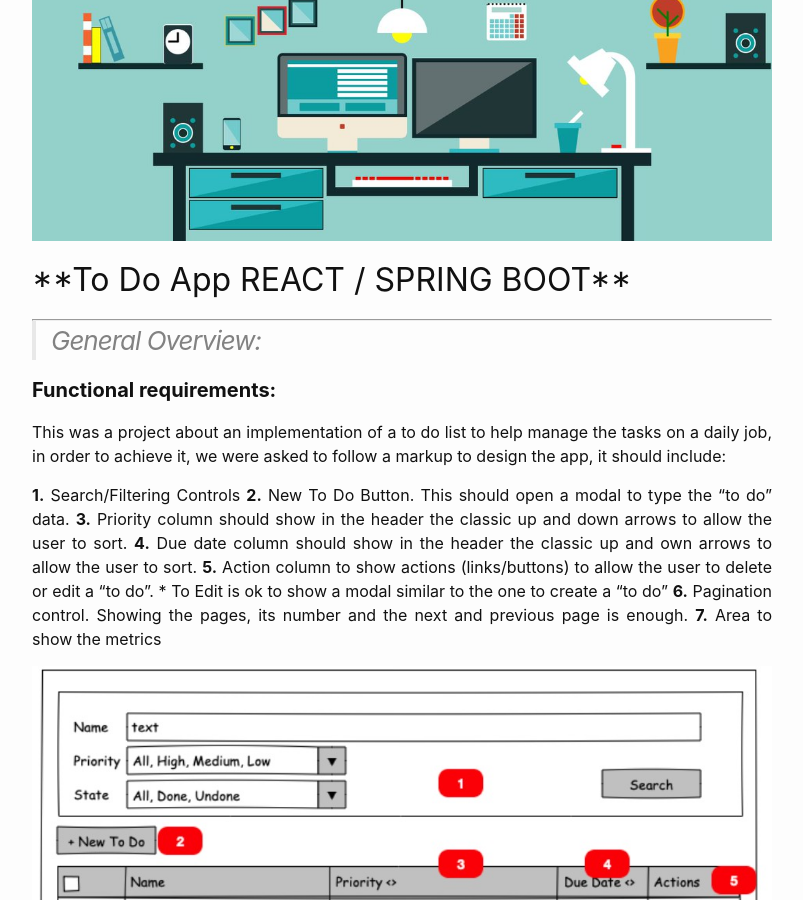
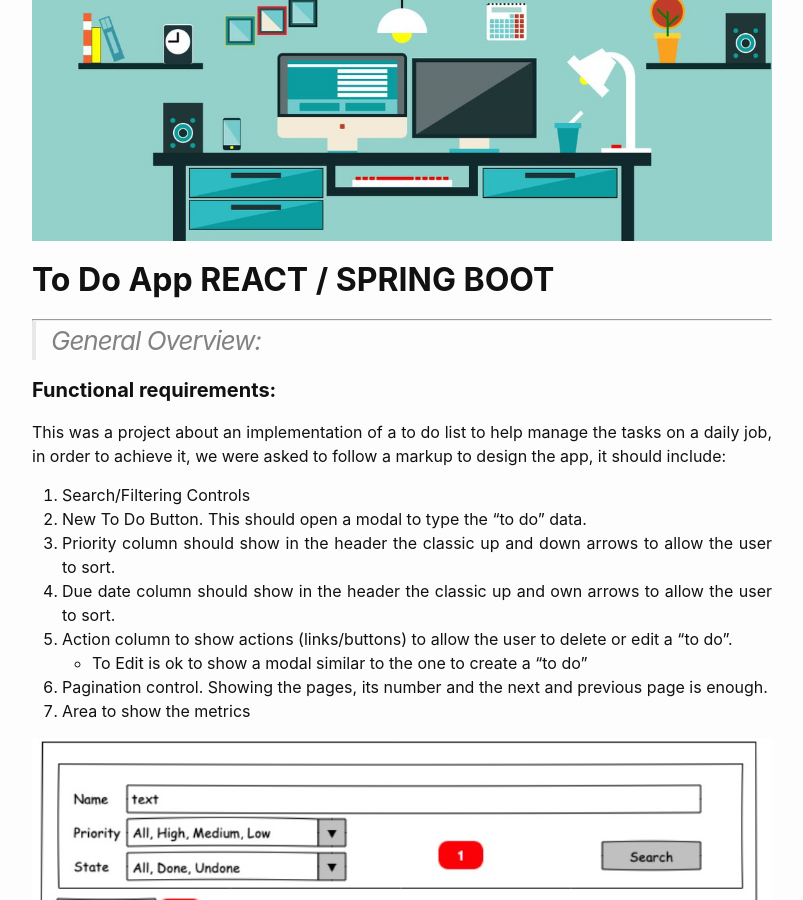
Before and after one commit to TheClerici/my-blog, a Jekyll site: the page built from blog-logs/_posts/2022-11-24-3rdTechLog.md, in a window 1280 px wide and 900 px high, scrolled down 206 px. Shown: the whole window, without its empty margins (238-1041 px from the left). Built offline with Jekyll 4.4.1, drawn with Linux system fonts in a browser that asks for light colours.

Commit message:
title and numbers

```diff
--- a/blog-logs/_posts/2022-11-24-3rdTechLog.md
+++ b/blog-logs/_posts/2022-11-24-3rdTechLog.md
@@ -6,7 +6,7 @@ category: Log
 ---
 ![dev](https://github.com/TheClerici/my-blog/blob/main/images/dev.jpg?raw=true "Header")
 
-<h2>**To Do App REACT / SPRING BOOT**</h2>
+## **To Do App REACT / SPRING BOOT**
 
 ------------------------------------------------------------------------------------------
 <blockquote> <h3> General Overview: </h3> </blockquote>
@@ -15,14 +15,14 @@ category: Log
 
 This was a project about an implementation of a to do list to help manage the tasks on a daily job, in order to achieve it, we were asked to follow a markup to design the app, it should include:
 
-**1.** Search/Filtering Controls
-**2.** New To Do Button. This should open a modal to type the “to do” data.
-**3.** Priority column should show in the header the classic up and down arrows to allow the user to sort.
-**4.** Due date column should show in the header the classic up and own arrows to allow the user to sort.
-**5.** Action column to show actions (links/buttons) to allow the user to delete or edit a “to do”.
+1. Search/Filtering Controls
+2. New To Do Button. This should open a modal to type the “to do” data.
+3. Priority column should show in the header the classic up and down arrows to allow the user to sort.
+4. Due date column should show in the header the classic up and own arrows to allow the user to sort.
+5. Action column to show actions (links/buttons) to allow the user to delete or edit a “to do”.
     * To Edit is ok to show a modal similar to the one to create a “to do”
-**6.** Pagination control. Showing the pages, its number and the next and previous page is enough.
-**7.** Area to show the metrics
+6. Pagination control. Showing the pages, its number and the next and previous page is enough.
+7. Area to show the metrics
 
 ![markup](https://github.com/TheClerici/my-blog/blob/main/images/markup.jpg?raw=true "MarkUp")
 
```
